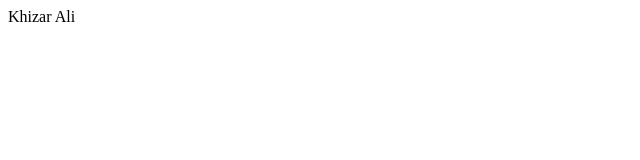
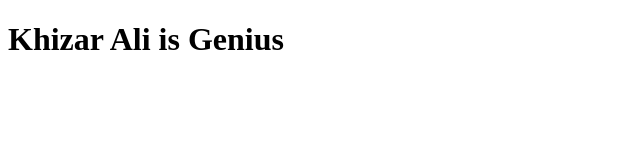
Before and after one commit to Khizar-Ali/Sample-bootcamp, a plain HTML site: page index.html in a window 1280 px wide. Shown: the whole page, without its empty margins (0-640 px from the left). Drawn offline with Linux system fonts and the light colour scheme.

Commit message:
Update index.html

```diff
--- a/index.html
+++ b/index.html
@@ -6,6 +6,6 @@
     <title>Document</title>
 </head>
 <body>
-    <h>Khizar Ali</h>
+    <h1>Khizar Ali is Genius</h1>
 </body>
 </html>
```
